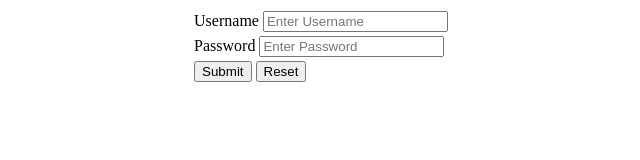
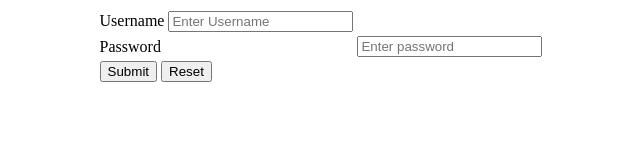
Before and after one commit to SOU1999bhagya/LogInRegister, a plain HTML site: page PageLogin.html in a window 1280 px wide. Shown: the whole page, without its empty margins (319-959 px from the left). Drawn offline with Linux system fonts and the light colour scheme.

Commit message:
Update PageLogin.html

```diff
--- a/PageLogin.html
+++ b/PageLogin.html
@@ -19,10 +19,13 @@
                 </tr>
 
                 <tr>
-                    <td>
-                        <label for="password">Password</label> <input type="text" placeholder="Enter Password">
-                    </td>
-                </tr>
+                <td>
+                    <label>Password</label>
+                </td>
+                <td>
+                    <input type="password" placeholder="Enter password">
+                </td>
+            </tr>
 
                 <tr>
                     <td>
```
